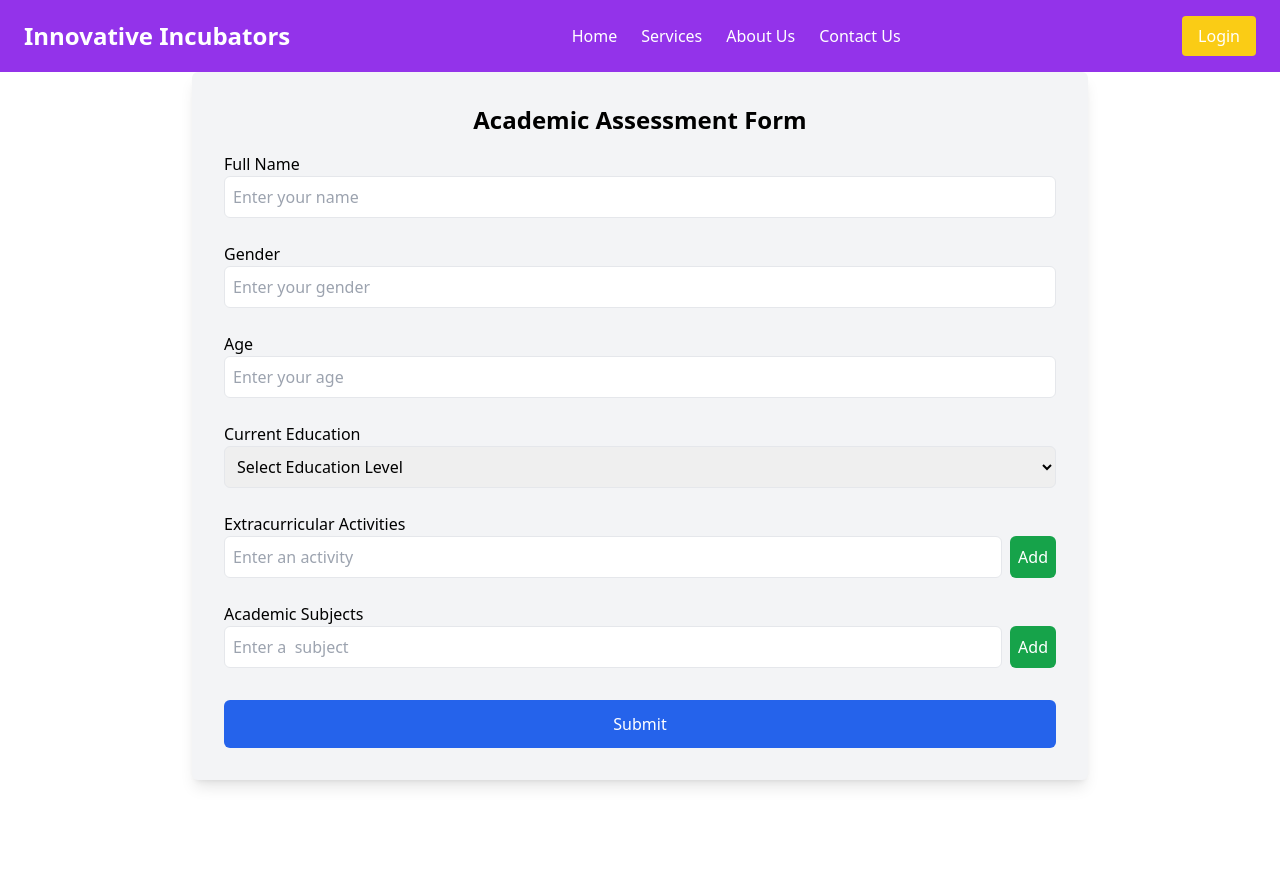
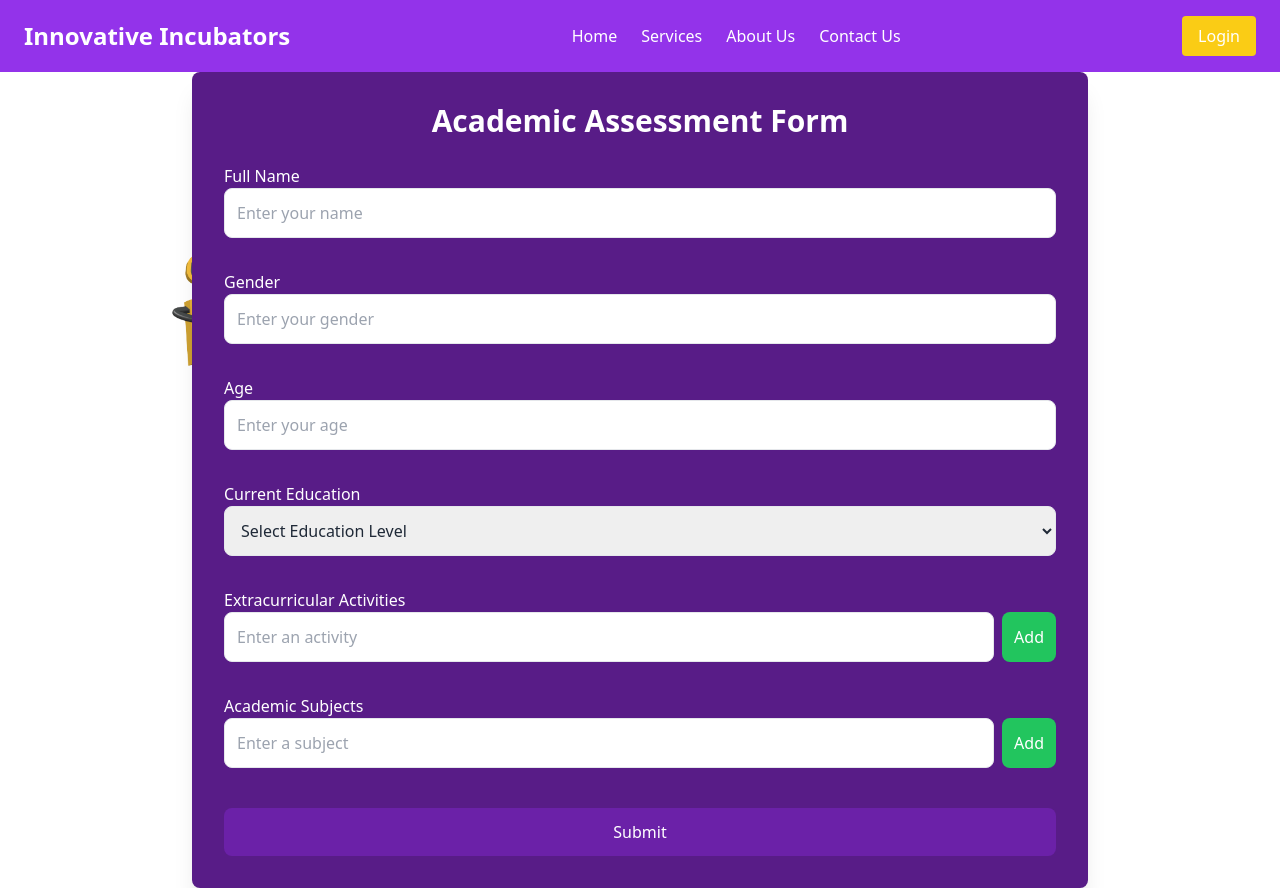
Before and after one commit to akshayyadav63/Guidance360, a React (Vite) app in the folder frontend/: page /form in a window 1280 px wide. Before the commit the page ends 800 px from the top, so only its background shows below. Built offline with nearby package versions, Linux system fonts and the light colour scheme.

Commit message:
form done

```diff
--- a/frontend/src/App.jsx
+++ b/frontend/src/App.jsx
@@ -9,6 +9,7 @@ import Signup from "./components/Signup";
 import Login from "./Components/Login";
 import AboutUs from "./Components/AboutUs";
 import AcademicAssessmentForm from './components/Form/form'; // Ensure the path is correct
+import Form from './components/Form/form'
 import Quiz from './components/career/careerQuestion'
 
 function App() {
--- a/frontend/src/components/Form/form.jsx
+++ b/frontend/src/components/Form/form.jsx
@@ -1,10 +1,11 @@
 import React, { useState } from "react";
+import Robo from "/Users/Anushka Mishra/Documents/GitHub/miniProject/Innovative_Incubators/frontend/src/assets/images/Login_Robo.gif";
 
 const AcademicAssessmentForm = () => {
   const [formData, setFormData] = useState({
     name: "",
-    gender:"",
-    age:"",
+    gender: "",
+    age: "",
     education: "",
     mcqAnswers: {},
     writtenAnswer: "",
@@ -32,7 +33,7 @@ const AcademicAssessmentForm = () => {
       setFormData({
         ...formData,
         skills: [...formData.skills, formData.newSkill],
-        newSkill: "", // Clear input after adding
+        newSkill: "",
       });
     }
   };
@@ -42,7 +43,7 @@ const AcademicAssessmentForm = () => {
       setFormData({
         ...formData,
         extracurricular: [...formData.extracurricular, formData.newExtracurricular],
-        newExtracurricular: "", // Clear input after adding
+        newExtracurricular: "",
       });
     }
   };
@@ -50,14 +51,16 @@ const AcademicAssessmentForm = () => {
   const removeSkill = (skillToRemove) => {
     setFormData({
       ...formData,
-      skills: formData.skills.filter(skill => skill !== skillToRemove),
+      skills: formData.skills.filter((skill) => skill !== skillToRemove),
     });
   };
 
   const removeExtracurricular = (activityToRemove) => {
     setFormData({
       ...formData,
-      extracurricular: formData.extracurricular.filter(activity => activity !== activityToRemove),
+      extracurricular: formData.extracurricular.filter(
+        (activity) => activity !== activityToRemove
+      ),
     });
   };
 
@@ -68,9 +71,18 @@ const AcademicAssessmentForm = () => {
   };
 
   return (
-    <div className="p-8 max-w-4xl mx-auto bg-gray-100 rounded-md shadow-lg">
-      <h1 className="text-2xl font-bold mb-4 text-center">Academic Assessment Form</h1>
-      <form onSubmit={handleSubmit} className="space-y-6">
+    <>
+      <img
+        src={Robo}
+        alt="Robo"
+        className="absolute bottom-96 left-36 w-40 h-auto"
+      />
+    <div className="p-8 max-w-4xl mx-auto bg-purple-900 text-white rounded-lg shadow-xl relative">
+
+      <h1 className="text-3xl font-bold mb-6 text-center animate-bounce">
+        Academic Assessment Form
+      </h1>
+      <form onSubmit={handleSubmit} className="space-y-8">
         {/* Personal Information */}
         <div>
           <label className="block font-medium">Full Name</label>
@@ -79,7 +91,7 @@ const AcademicAssessmentForm = () => {
             name="name"
             value={formData.name}
             onChange={handleChange}
-            className="w-full p-2 border rounded-md"
+            className="w-full p-3 border rounded-lg text-gray-800"
             placeholder="Enter your name"
             required
           />
@@ -91,7 +103,7 @@ const AcademicAssessmentForm = () => {
             name="gender"
             value={formData.gender}
             onChange={handleChange}
-            className="w-full p-2 border rounded-md"
+            className="w-full p-3 border rounded-lg text-gray-800"
             placeholder="Enter your gender"
             required
           />
@@ -103,7 +115,7 @@ const AcademicAssessmentForm = () => {
             name="age"
             value={formData.age}
             onChange={handleChange}
-            className="w-full p-2 border rounded-md"
+            className="w-full p-3 border rounded-lg text-gray-800"
             placeholder="Enter your age"
             required
           />
@@ -114,7 +126,7 @@ const AcademicAssessmentForm = () => {
             name="education"
             value={formData.education}
             onChange={handleChange}
-            className="w-full p-2 border rounded-md"
+            className="w-full p-3 border rounded-lg text-gray-800"
             required
           >
             <option value="">Select Education Level</option>
@@ -131,25 +143,25 @@ const AcademicAssessmentForm = () => {
               type="text"
               value={formData.newExtracurricular}
               onChange={handleCurricularChange}
-              className="w-full p-2 border rounded-md"
+              className="w-full p-3 border rounded-lg text-gray-800"
               placeholder="Enter an activity"
             />
             <button
               type="button"
               onClick={addExtracurricular}
-              className="ml-2 bg-green-600 text-white p-2 rounded-md"
+              className="ml-2 bg-green-500 text-white p-3 rounded-lg hover:bg-green-600 transition"
             >
               Add
             </button>
           </div>
           <ul className="list-disc pl-5">
             {formData.extracurricular.map((activity, index) => (
-              <li key={index} className="flex justify-between">
+              <li key={index} className="flex justify-between items-center">
                 {activity}
                 <button
                   type="button"
                   onClick={() => removeExtracurricular(activity)}
-                  className="ml-2 text-red-600"
+                  className="ml-2 bg-red-500 text-white p-2 rounded-lg hover:bg-red-600 transition"
                 >
                   Remove
                 </button>
@@ -166,25 +178,25 @@ const AcademicAssessmentForm = () => {
               type="text"
               value={formData.newSkill}
               onChange={handleSkillChange}
-              className="w-full p-2 border rounded-md"
-              placeholder="Enter a  subject"
+              className="w-full p-3 border rounded-lg text-gray-800"
+              placeholder="Enter a subject"
             />
             <button
               type="button"
               onClick={addSkill}
-              className="ml-2 bg-green-600 text-white p-2 rounded-md"
+              className="ml-2 bg-green-500 text-white p-3 rounded-lg hover:bg-green-600 transition"
             >
               Add
             </button>
           </div>
           <ul className="list-disc pl-5">
             {formData.skills.map((skill, index) => (
-              <li key={index} className="flex justify-between">
+              <li key={index} className="flex justify-between items-center">
                 {skill}
                 <button
                   type="button"
                   onClick={() => removeSkill(skill)}
-                  className="ml-2 text-red-600"
+                  className="ml-2 bg-red-500 text-white p-2 rounded-lg hover:bg-red-600 transition"
                 >
                   Remove
                 </button>
@@ -196,12 +208,16 @@ const AcademicAssessmentForm = () => {
         {/* Submit Button */}
         <button
           type="submit"
-          className="w-full bg-blue-600 text-white p-3 rounded-md hover:bg-blue-700"
+          className="w-full bg-purple-800 text-white p-3 rounded-lg hover:bg-purple-700 transition"
         >
           Submit
         </button>
       </form>
+
+      {/* Robot Image */}
+
     </div>
+    </>
   );
 };
 
```
